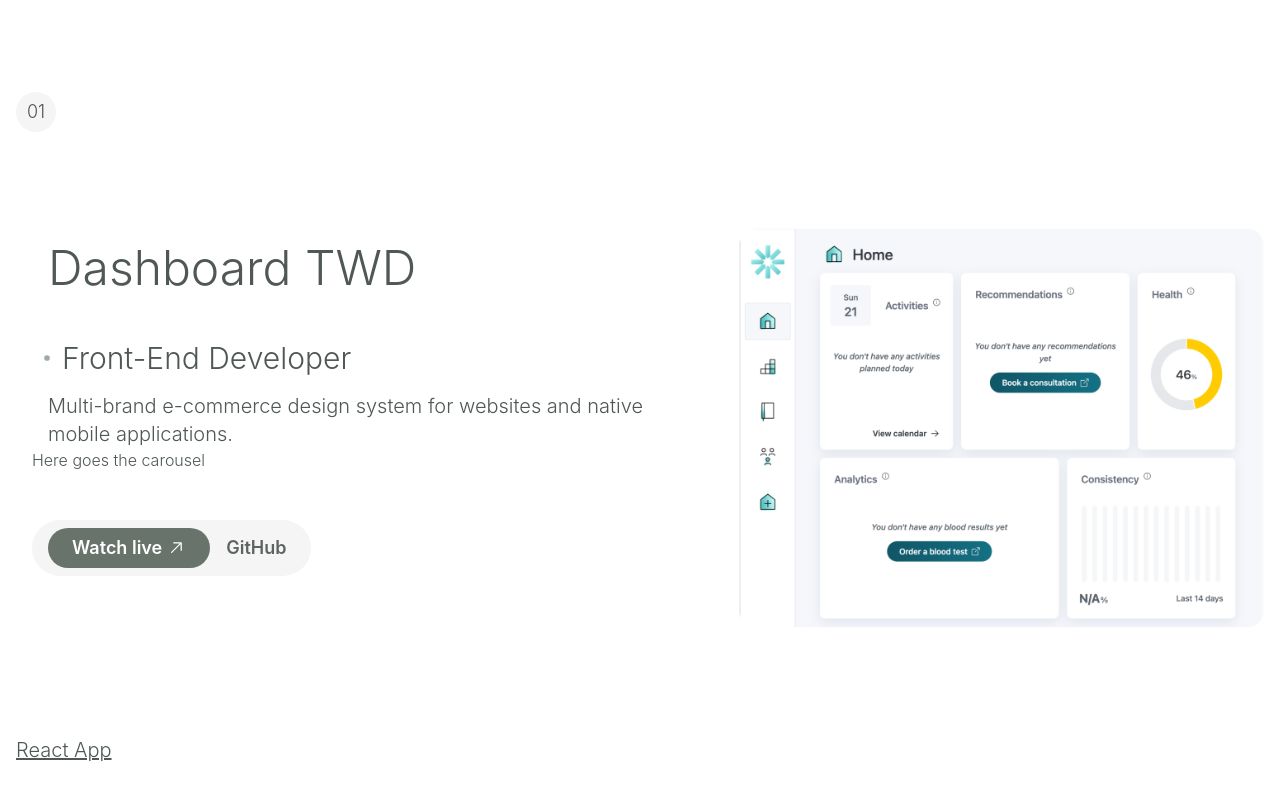
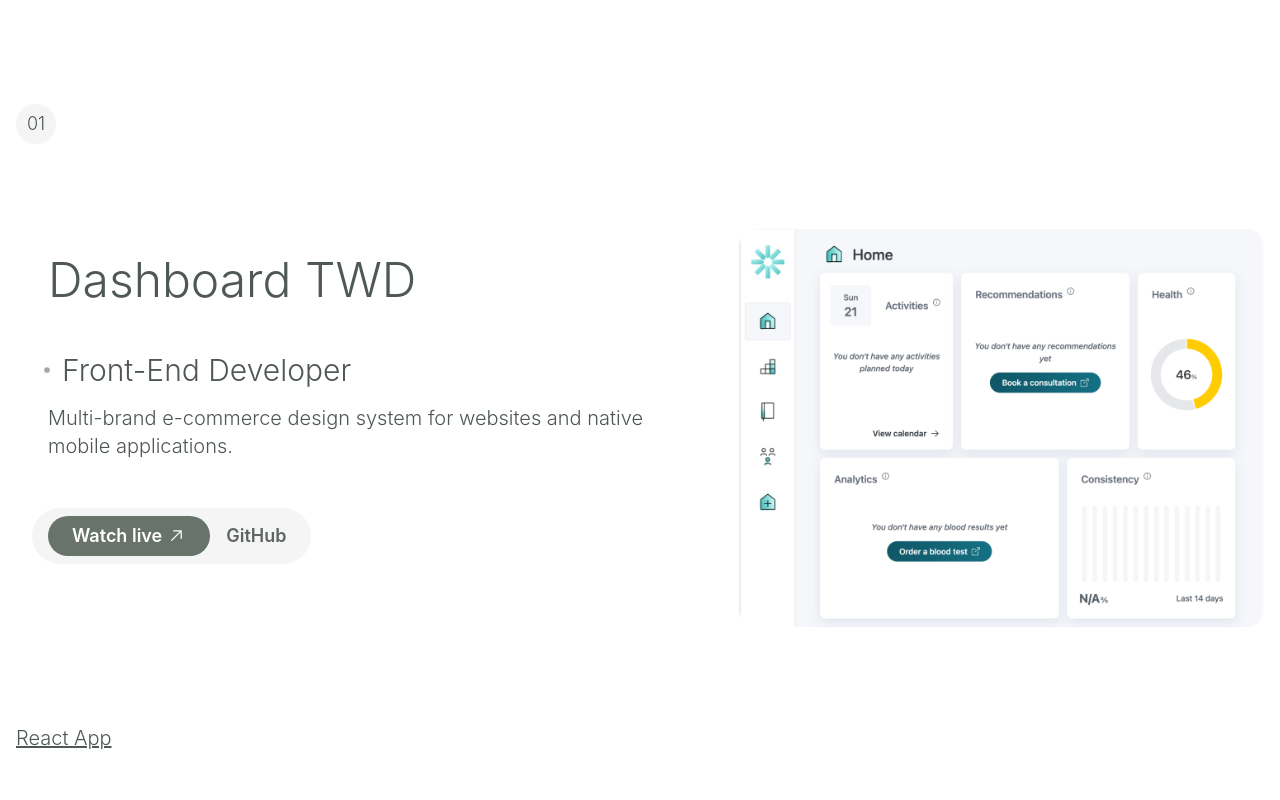
Before and after one commit to Braulin96/MyPortfolio, a React (Create React App) app in the folder portofolio/: page / in a window 1280 px wide. Shown: the part 2372-3172 px from the top of the page. Built offline with nearby package versions, Linux system fonts and the light colour scheme; a web font is replaced by a local one; what tailwindcss-animated would draw is missing.

Commit message:
set the arrows to the center of the carousel with position absolute

```diff
--- a/portofolio/src/components/ProjectsList.js
+++ b/portofolio/src/components/ProjectsList.js
@@ -32,9 +32,10 @@ const SlideCarousel = () => {
   const swiperRef = useRef();
 
   return (
-    <>
+    <div className="relative bg-green-300">
       <Swiper
-        slidesPerView={3}
+        className="sm:w-[600px] w-[300px] flex justify-center items-center"
+        slidesPerView={2}
         loop={true}
         centeredSlides={true}
         spaceBetween={5}
@@ -87,15 +88,21 @@ const SlideCarousel = () => {
           />
         </SwiperSlide>
       </Swiper>
-      <div className="flex justify-center mt-4 gap-x-12">
-        <button onClick={() => swiperRef.current?.slidePrev()}>
+      <div className="z-50 absolute top-1/2  transform -translate-y-1/2 bg-red-500 rounded-full">
+        <button className="" onClick={() => swiperRef.current?.slidePrev()}>
+          <HiArrowLongLeft className="opacity-60" size={50} />
+        </button>
+      </div>
+
+      {/* <div className="flex justify-center mt-4 gap-x-12">
+        <button className="" onClick={() => swiperRef.current?.slidePrev()}>
           <HiArrowLongLeft className="opacity-60" size={50} />
         </button>
         <button onClick={() => swiperRef.current?.slideNext()}>
           <HiArrowLongRight className="opacity-60 hover:opacity-80" size={50} />
         </button>
-      </div>
-    </>
+      </div> */}
+    </div>
   );
 };
 
@@ -131,8 +138,8 @@ const ModuleProject = ({
           </div>
           <p className="ml-4 mt-4 text-xl">{description}</p>
 
-          <div className="">
-            Here goes the carousel
+          <div className="md:hidden flex justify-center">
+            <SlideCarousel />
           </div>
 
           <div className="bg-[#F5F5F5] px-4 w-fit mt-12 rounded-full flex py-2 mb-12 gap-x-2">
```
